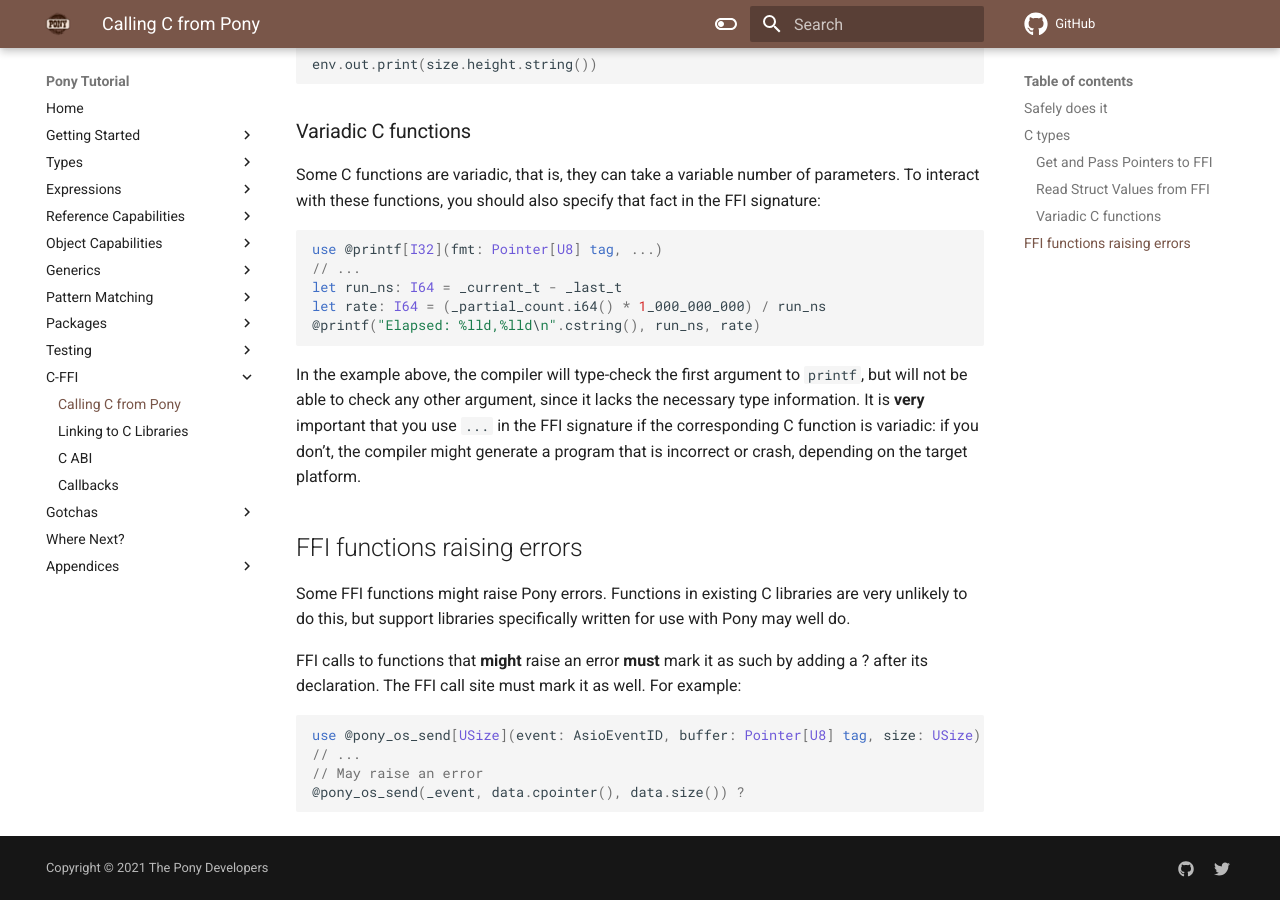
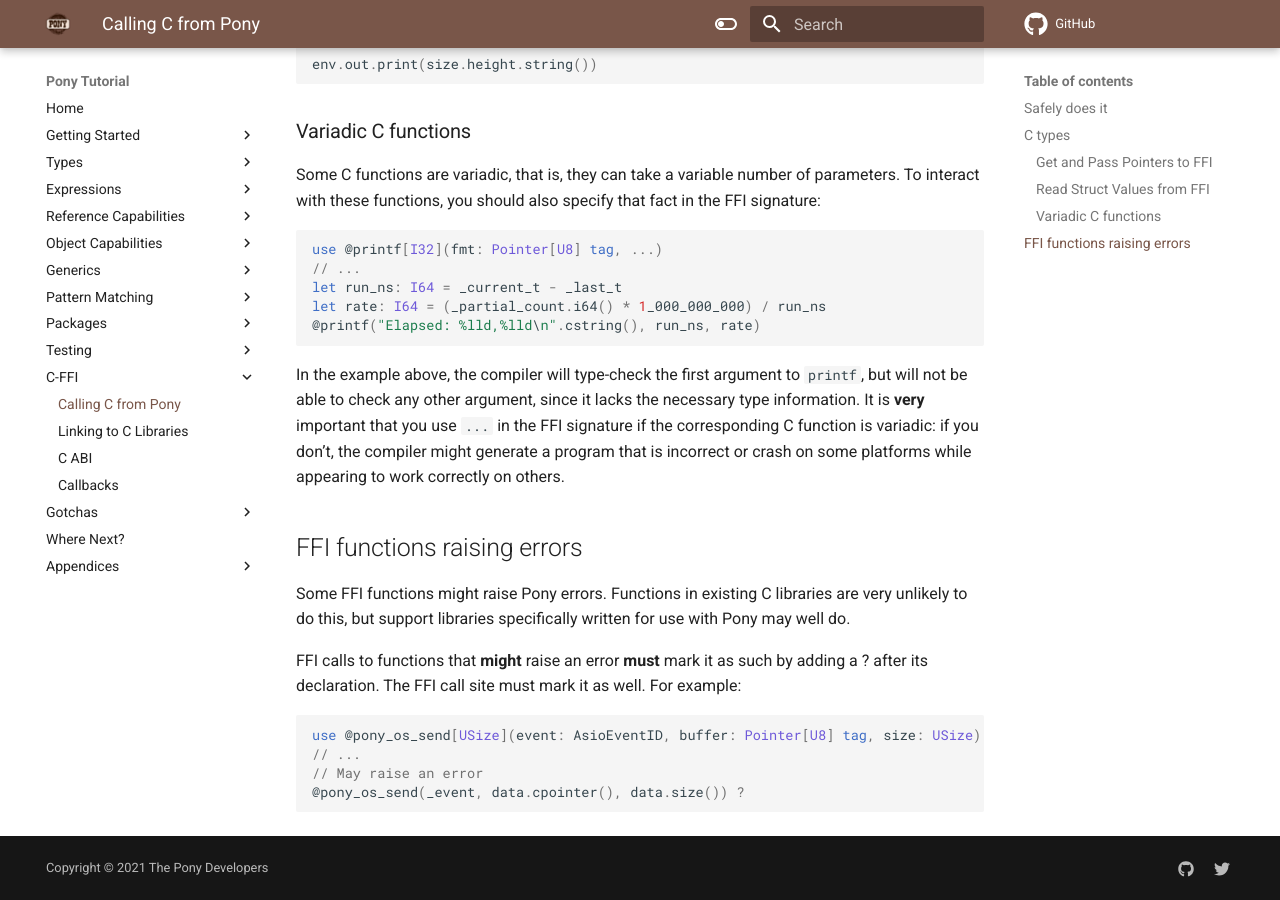
Before and after one commit to ponylang/pony-tutorial, an MkDocs documentation site: the page built from docs/c-ffi/calling-c.md, in a window 1280 px wide and 900 px high, scrolled down 2456 px. Built offline with MkDocs 1.6.1 and Material for MkDocs 9.7.7, drawn with Linux system fonts in a browser that asks for light colours; comment, search, counter and statistics services are not loaded.

Commit message:
Reword warning about forgetting to declare variadic functions
Co-authored-by: Joe Eli McIlvain <joe.eli.mac@gmail.com>

````diff
--- a/docs/c-ffi/calling-c.md
+++ b/docs/c-ffi/calling-c.md
@@ -101,7 +101,7 @@ let rate: I64 = (_partial_count.i64() * 1_000_000_000) / run_ns
 @printf("Elapsed: %lld,%lld\n".cstring(), run_ns, rate)
 ```
 
-In the example above, the compiler will type-check the first argument to `printf`, but will not be able to check any other argument, since it lacks the necessary type information. It is __very__ important that you use `...` in the FFI signature if the corresponding C function is variadic: if you don't, the compiler might generate a program that is incorrect or crash, depending on the target platform.
+In the example above, the compiler will type-check the first argument to `printf`, but will not be able to check any other argument, since it lacks the necessary type information. It is __very__ important that you use `...` in the FFI signature if the corresponding C function is variadic: if you don't, the compiler might generate a program that is incorrect or crash on some platforms while appearing to work correctly on others.
 
 ## FFI functions raising errors
 
````
